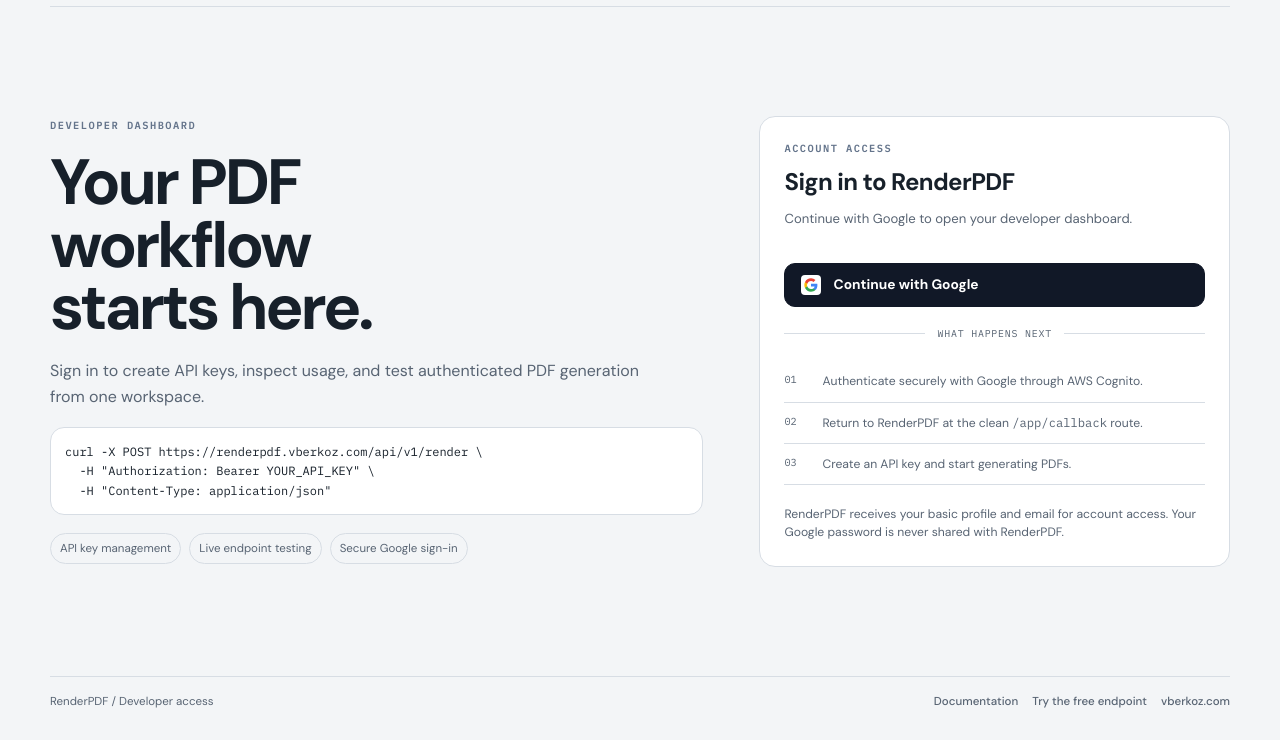
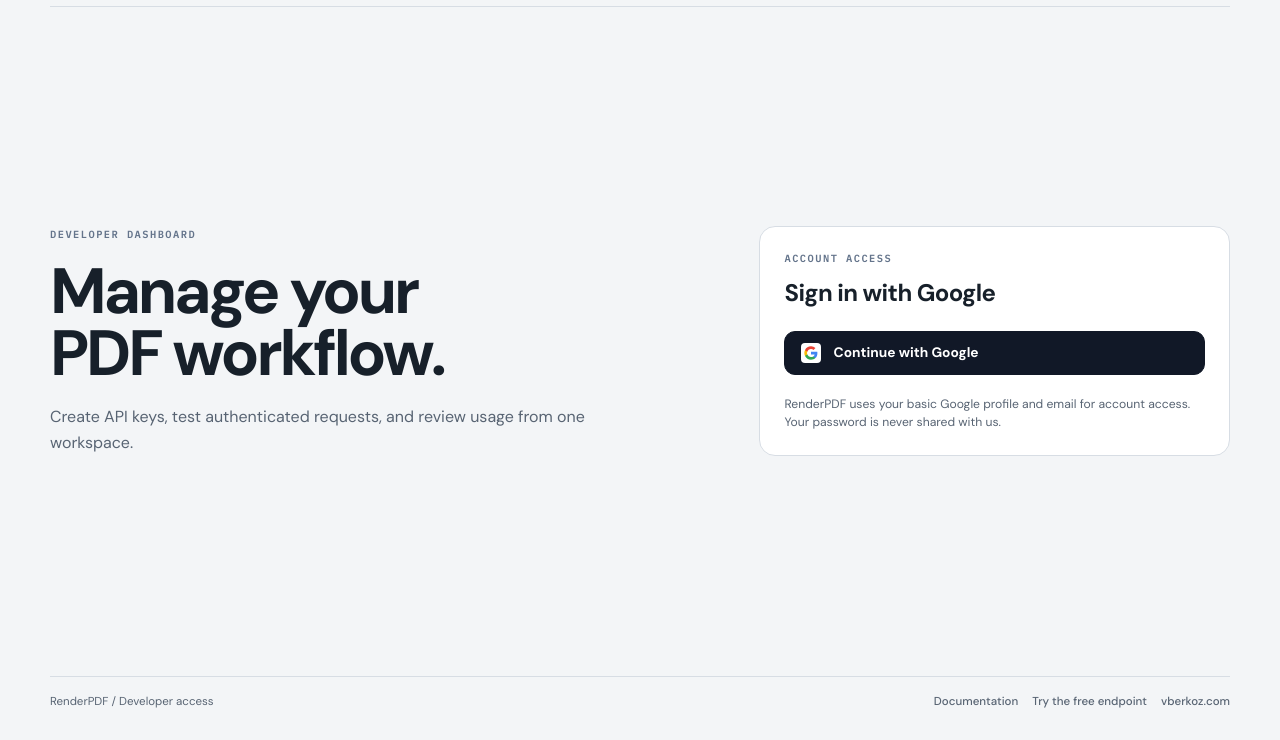
Before and after one commit to vberkoz/renderpdf, a plain HTML site: page dashboard/login.html in a window 1280 px wide. Shown: the part 60-800 px from the top of the page. Drawn offline with Linux system fonts and the light colour scheme; files that its build step writes are made by us from their sources.

Commit message:
feat(login): update introductory text and streamline sign-in instructions for clarity

```diff
--- a/dashboard/login.html
+++ b/dashboard/login.html
@@ -30,25 +30,14 @@
         <main id="main-content" class="auth-main" tabindex="-1">
             <section class="auth-intro" aria-labelledby="auth-title">
                 <p class="auth-eyebrow">Developer dashboard</p>
-                <h1 id="auth-title">Your PDF workflow starts here.</h1>
-                <p class="auth-lead">Sign in to create API keys, inspect usage, and test authenticated PDF generation from one workspace.</p>
-
-                <pre><code>curl -X POST https://renderpdf.vberkoz.com/api/v1/render \
-  -H "Authorization: Bearer YOUR_API_KEY" \
-  -H "Content-Type: application/json"</code></pre>
-
-                <ul class="auth-points" aria-label="Dashboard capabilities">
-                    <li>API key management</li>
-                    <li>Live endpoint testing</li>
-                    <li>Secure Google sign-in</li>
-                </ul>
+                <h1 id="auth-title">Manage your PDF workflow.</h1>
+                <p class="auth-lead">Create API keys, test authenticated requests, and review usage from one workspace.</p>
             </section>
 
             <section class="auth-card" aria-labelledby="sign-in-title">
                 <div class="auth-card-heading">
                     <p class="auth-eyebrow">Account access</p>
-                    <h2 id="sign-in-title">Sign in to RenderPDF</h2>
-                    <p>Continue with Google to open your developer dashboard.</p>
+                    <h2 id="sign-in-title">Sign in with Google</h2>
                 </div>
 
                 <button id="loginBtn" class="google-button" type="button">
@@ -62,15 +51,7 @@
 
                 </button>
 
-                <div class="auth-divider"><span>What happens next</span></div>
-
-                <ol class="auth-steps">
-                    <li><span>01</span><p>Authenticate securely with Google through AWS Cognito.</p></li>
-                    <li><span>02</span><p>Return to RenderPDF at the clean <code>/app/callback</code> route.</p></li>
-                    <li><span>03</span><p>Create an API key and start generating PDFs.</p></li>
-                </ol>
-
-                <p class="auth-fineprint">RenderPDF receives your basic profile and email for account access. Your Google password is never shared with RenderPDF.</p>
+                <p class="auth-fineprint">RenderPDF uses your basic Google profile and email for account access. Your password is never shared with us.</p>
             </section>
         </main>
 
```
